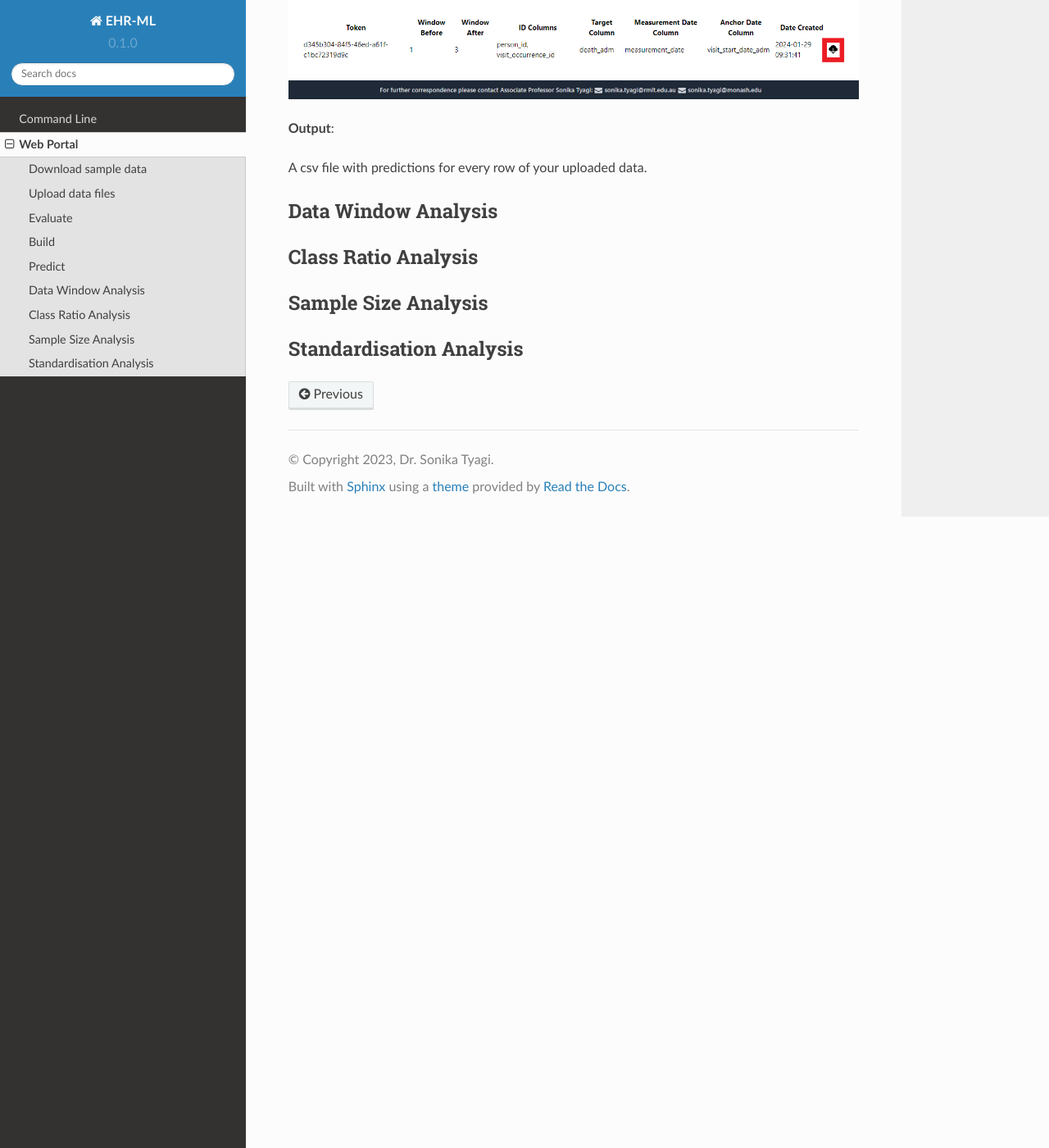
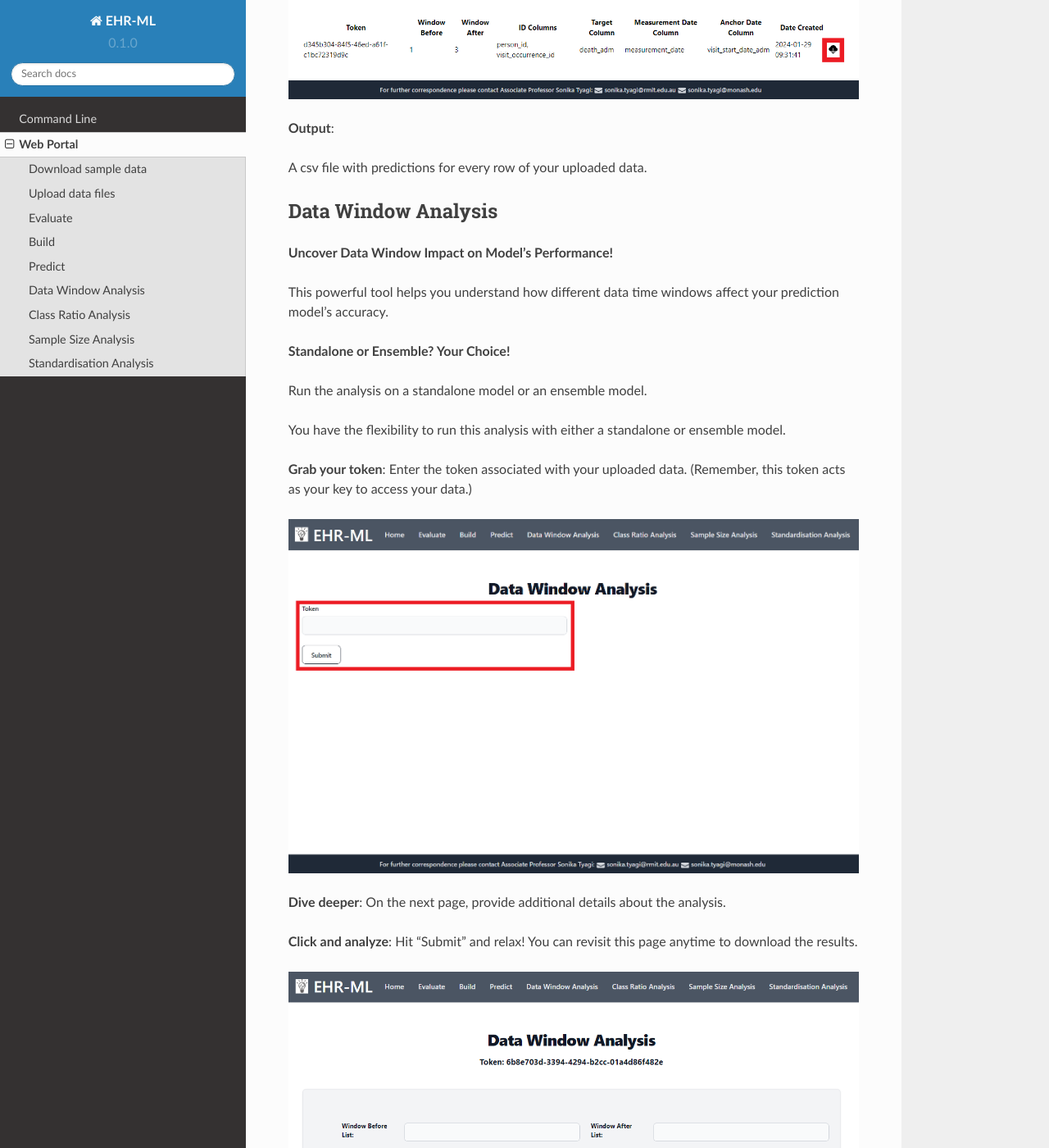
Before and after one commit to ryashpal/EHR-ML-Tutorials, a Sphinx documentation site: the page built from docs/source/web_portal.rst, in a window 1280 px wide and 1400 px high, scrolled down 6504 px. Shown: the whole window at 82% size. Built offline with Sphinx 7.4.7 and the Read the Docs theme 2.0.0, drawn with Linux system fonts in a browser that asks for light colours; some of the changed text lies outside the part shown.

Commit message:
Update web_portal.rst

```diff
--- a/docs/source/web_portal.rst
+++ b/docs/source/web_portal.rst
@@ -101,6 +101,32 @@ A csv file with predictions for every row of your uploaded data.
 Data Window Analysis
 --------------------
 
+**Uncover Data Window Impact on Model's Performance!**
+
+This powerful tool helps you understand how different data time windows affect your prediction model's accuracy.
+
+**Standalone or Ensemble? Your Choice!**
+
+Run the analysis on a standalone model or an ensemble model.
+
+You have the flexibility to run this analysis with either a standalone or ensemble model.
+
+**Grab your token**: Enter the token associated with your uploaded data. (Remember, this token acts as your key to access your data.)
+
+.. image:: images/ehr_ml_web/dwa_token_page.PNG
+
+**Dive deeper**: On the next page, provide additional details about the analysis.
+
+**Click and analyze**: Hit "Submit" and relax! You can revisit this page anytime to download the results.
+
+.. image:: images/ehr_ml_web/dwa_main_page.PNG
+
+**Output**:
+
+A JSON file containing the performance metricies including Fit Time, Score Time, Accuracy, Balanced Accuracy, Average Precision, F1, ROC AUC, and MCCF1 scores.
+
+This data helps you analyze the impact of different time windows on your model's effectiveness and choose the best option for your specific needs.
+
 Class Ratio Analysis
 --------------------
 
```
